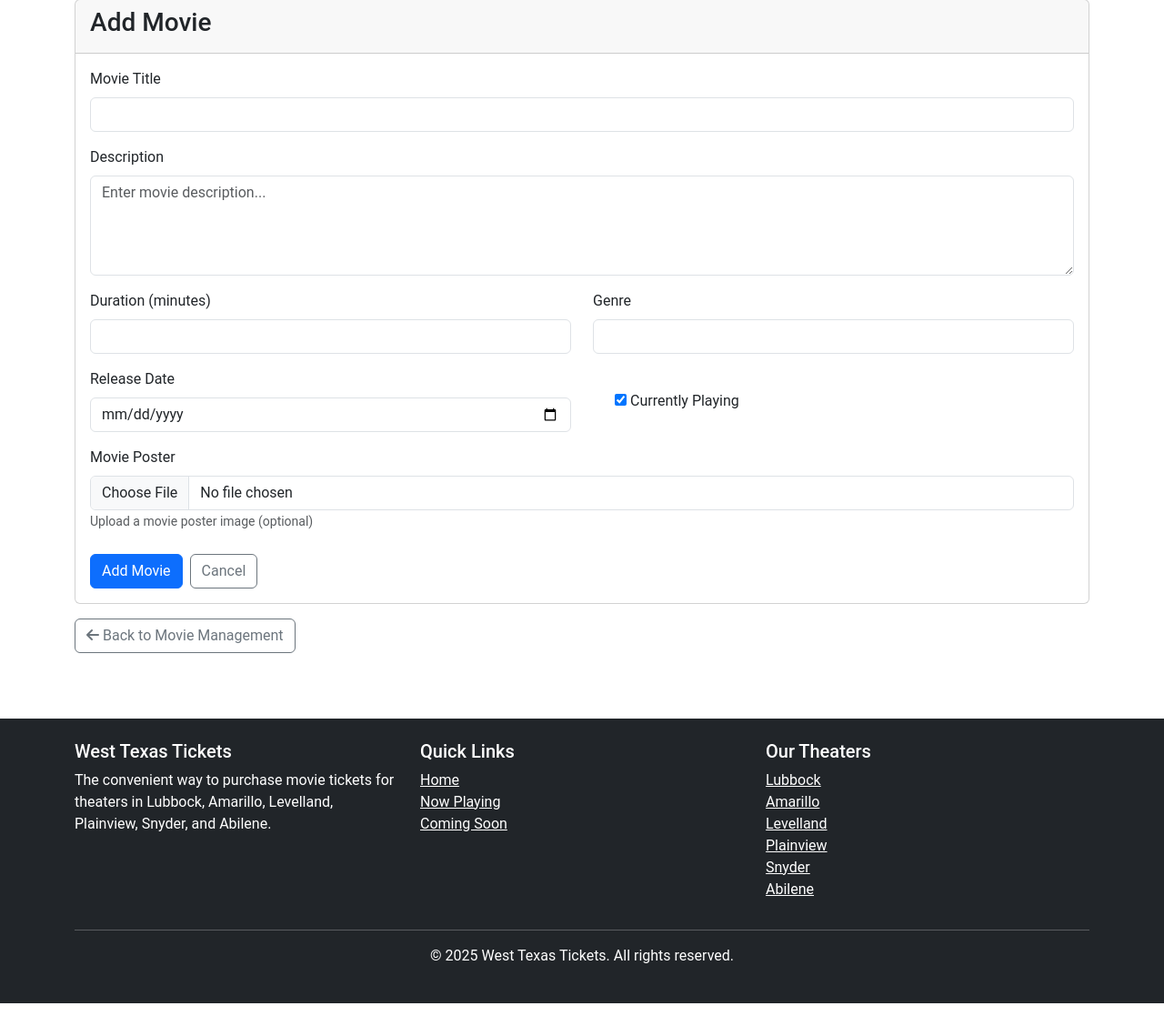
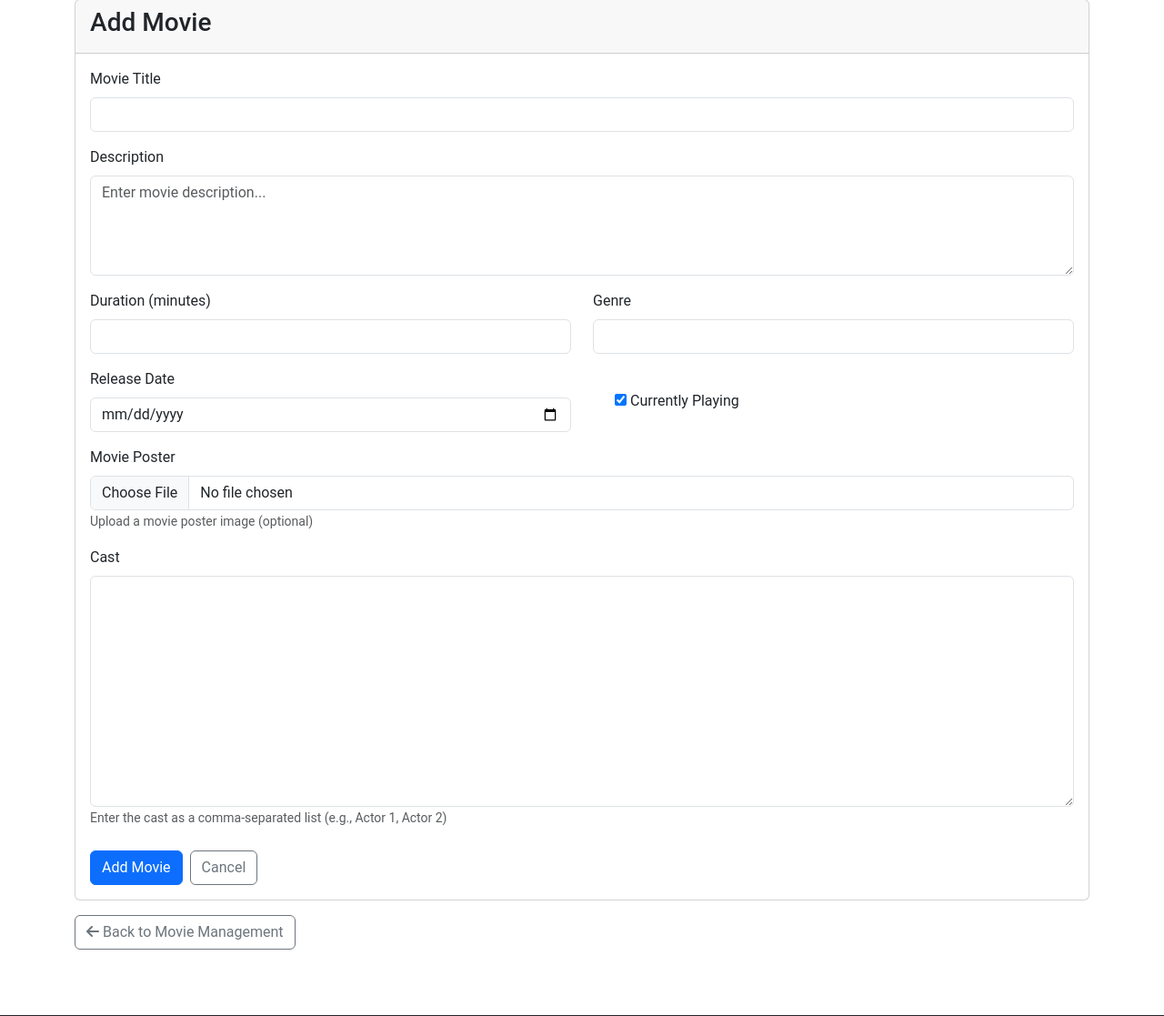
Before and after one commit to LoFerris8/west-texas-tickets, a Django app: page /admin-dashboard/add-movie/ in a window 1280 px wide. Shown: the part 81-1198 px from the top of the page at 91% size. Run offline with Django 5.2, Linux system fonts and the light colour scheme; a user stored in the database is signed in; data comes from the database, SQL or seed files in the repository.

Commit message:
Admin can add cast and cast shows up in movie details

```diff
--- a/Ticketing/forms.py
+++ b/Ticketing/forms.py
@@ -206,7 +206,7 @@ class ShowtimeForm(forms.ModelForm):
 class MovieForm(forms.ModelForm):
     class Meta:
         model = Movie
-        fields = ['title', 'description', 'duration', 'genre', 'release_date', 'is_currently_playing', 'poster']
+        fields = ['title', 'description', 'duration', 'genre', 'release_date', 'is_currently_playing', 'poster', 'cast']
         widgets = {
             'description': forms.Textarea(attrs={'rows': 4, 'placeholder': 'Enter movie description...'}),
             'release_date': forms.DateInput(attrs={'type': 'date'}),
--- a/Ticketing/models.py
+++ b/Ticketing/models.py
@@ -18,9 +18,13 @@ class Movie(models.Model):
     release_date = models.DateField()
     is_currently_playing = models.BooleanField(default=True)
     poster = models.ImageField(upload_to='movie_posters/', blank=True, null=True)
+    cast = models.TextField(blank=True, help_text="Enter the cast as a comma separated list (e.g. Actor 1, Actor 2)")
 
     def __str__(self):
         return self.title
+
+    class Meta:
+        db_table = 'Ticketing_movie'
 
 class Showtime(models.Model):
     movie = models.ForeignKey(Movie, on_delete=models.CASCADE, related_name='showtimes')
--- a/templates/admin/movie_form.html
+++ b/templates/admin/movie_form.html
@@ -97,6 +97,16 @@
                 <small class="form-text text-muted">Upload a movie poster image (optional)</small>
             </div>
 
+            <!-- Add the Cast Field Here -->
+            <div class="mb-3">
+                <label for="{{ form.cast.id_for_label }}" class="form-label">Cast</label>
+                {{ form.cast }}
+                {% if form.cast.errors %}
+                    <div class="text-danger">{{ form.cast.errors }}</div>
+                {% endif %}
+                <small class="form-text text-muted">Enter the cast as a comma-separated list (e.g., Actor 1, Actor 2)</small>
+            </div>
+
             <div class="d-flex mt-4">
                 <button type="submit" class="btn btn-primary me-2">
                     {% if form.instance.id %}Update Movie{% else %}Add Movie{% endif %}
```
Also changed, not shown: templates/movies/movie_detail.html (+11 -1 lines), Ticketing/migrations/0003_alter_userprofile_address_alter_userprofile_user.py (added).
